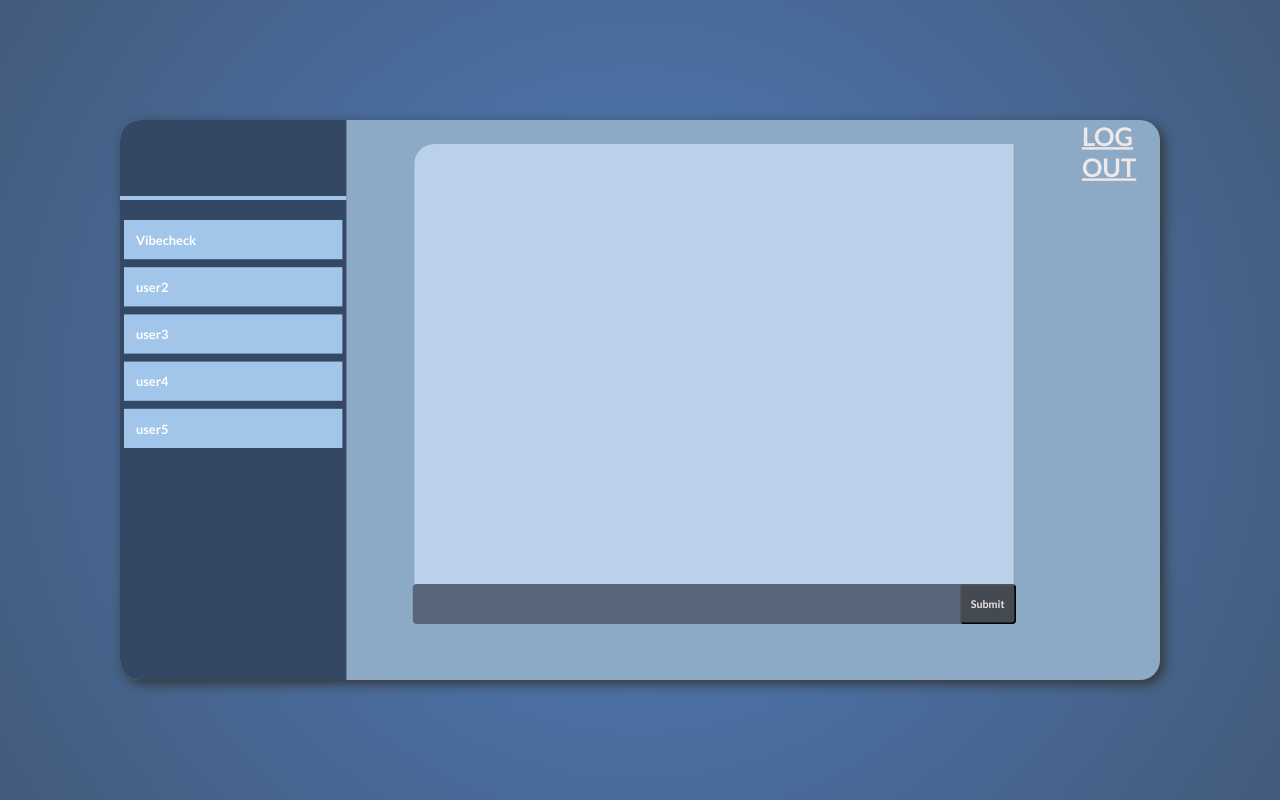
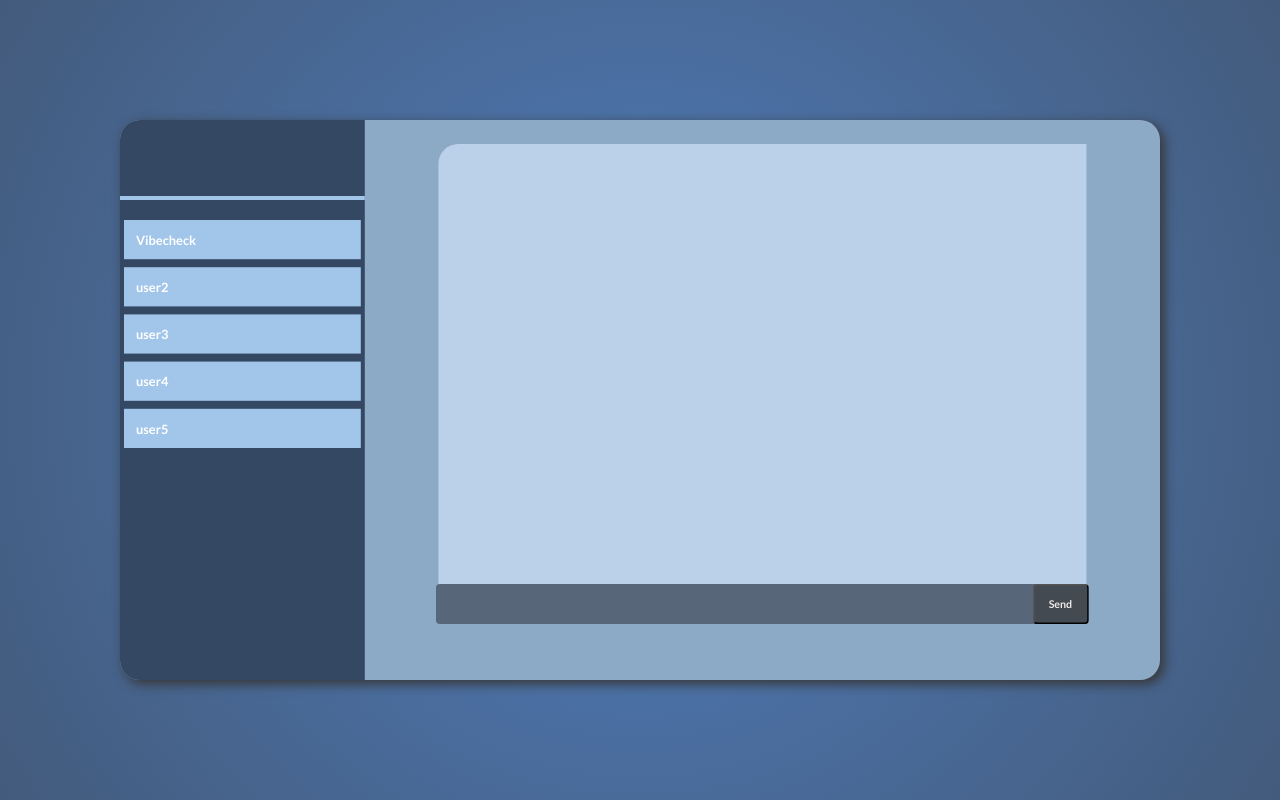
Before and after one commit to MaskoMasko/tesitng, a Python web app: template templates/chat.html in a window 1280 px wide. Run offline with Jinja, Linux system fonts and the light colour scheme; the template is opened without the code that fills it: most values are stand-ins (such as "Sample title", 1, 10 or a date in 2020); some libraries are stand-ins or nearby versions.

Commit message:
Update chat.html

```diff
--- a/templates/chat.html
+++ b/templates/chat.html
@@ -96,7 +96,7 @@
                   <div class="formovi">
                     <form action="">
                       <input type="text" class="upis" id="heil">
-                      <button type="submit" class="send">Submit</button>
+                      <button type="submit" class="send">Send</button>
                   </form>
                   <!-- <input type="text" placeholder="komentar" class="upis" v-model="ti">
                   <button type="submit" @click="subKom()" class="send">Send</button> -->
@@ -119,7 +119,7 @@
             </form>
     </div> -->
     <div>
-      <h1><a href="/signout" class="lg">LOG OUT</a></h1>
+      <!-- <h1><a href="/signout" class="lg">LOG OUT</a></h1> -->
     </div>
   </div>
 <script src="https://cdnjs.cloudflare.com/ajax/libs/socket.io/4.0.1/socket.io.js" integrity="sha512-q/dWJ3kcmjBLU4Qc47E4A9kTB4m3wuTY7vkFJDTZKjTs8jhyGQnaUrxa0Ytd0ssMZhbNua9hE+E7Qv1j+DyZwA==" crossorigin="anonymous"></script>
```
